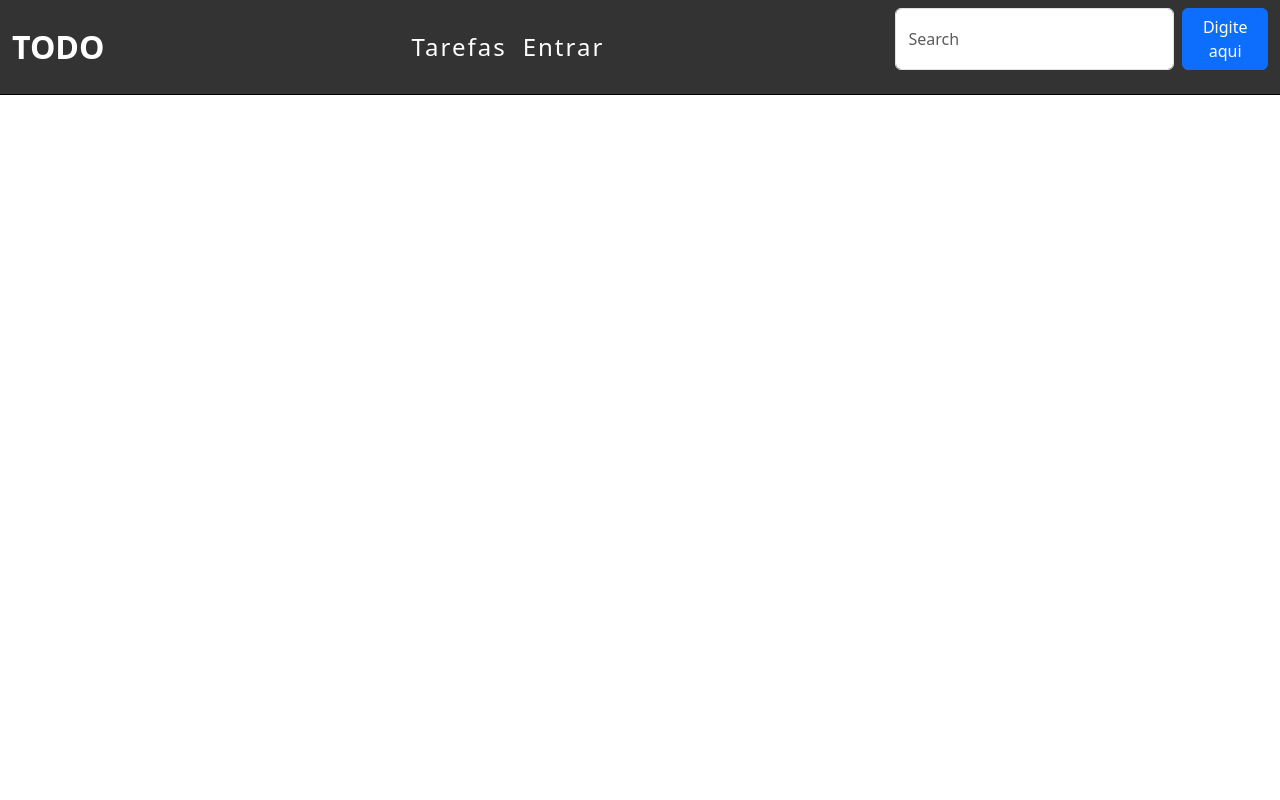
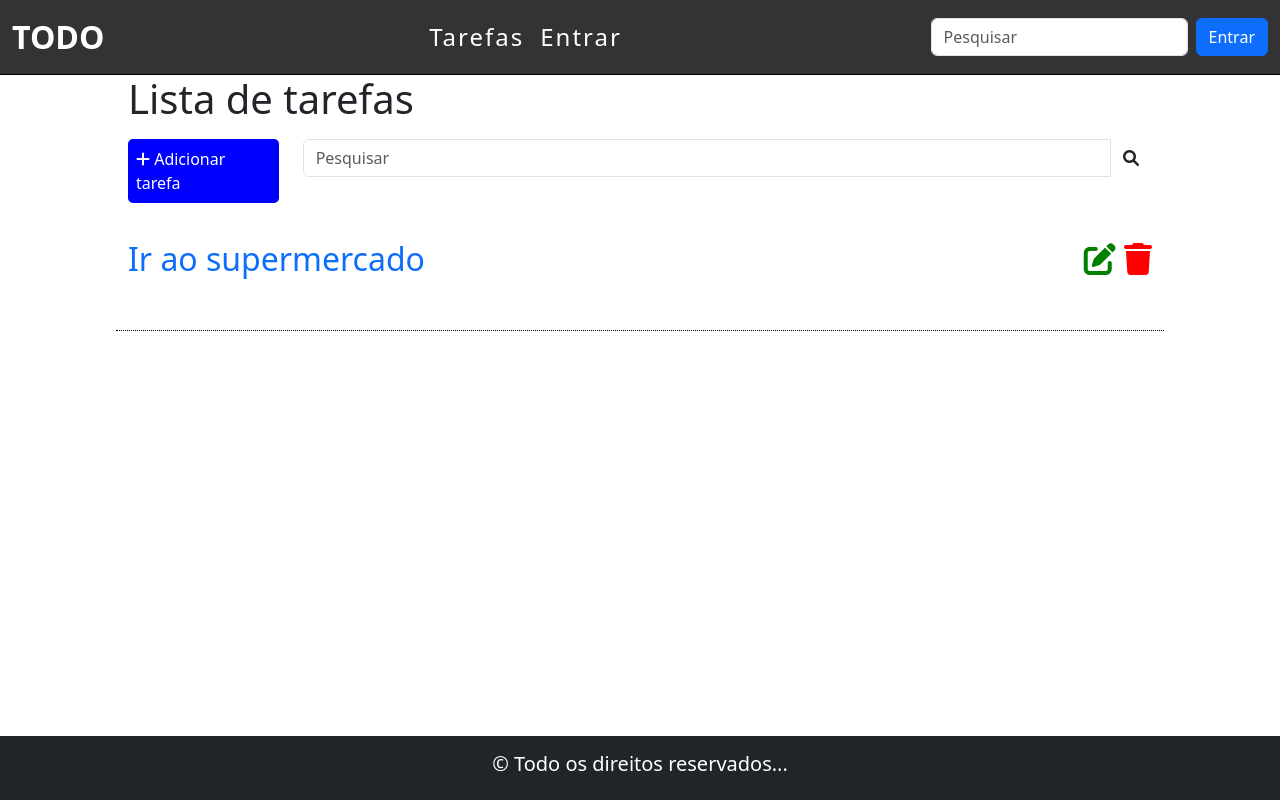
Before and after one commit to VG175/Django_Curso, a Django app: page / in a window 1280 px wide. Run offline with Django 5.2, Linux system fonts and the light colour scheme.

Commit message:
Versão-2
Finalização da parte do Front.

```diff
--- a/tarefas/static/css/style.css
+++ b/tarefas/static/css/style.css
@@ -23,3 +23,60 @@ body{
     font-size: 1.5em !important;
     letter-spacing: 2px !important ; /*Espaço entre letras*/
 }
+/* main atraves da classe list div */
+.list-div{
+    margin-left: 10% !important; /*Margem a esquerda*/
+    margin-right: 10% !important; /*Margem a direita*/
+}
+/*Botão de adicionar tarefa*/
+.add-div{
+    background-color: blue !important; /*Cor de fundo, azul*/
+    color: white !important; /*Cor do texto*/
+    border-radius: 5px !important; /*Borda arredondada*/
+    padding: 0.5em !important; /*Espaçamento interno*/
+}
+#add-button{
+    text-decoration: none !important; /*Remove o sublinhado do link*/
+    padding: 0% !important; /*Remove o espaçamento interno do link*/
+    margin: 0% !important; /*Remove a margem do link*/
+}
+/* barra de pesquisa */
+.barra{
+    margin-top: 1em !important; /*Margem acima*/
+    margin-bottom: 1em !important; /*Margem abaixo*/
+}
+/* lupa de pesquisa */
+.input-group-btn{
+    border: 1px solid(0, 0, 0, 0.206) !important; /*Borda da lupa*/
+    border-radius: 5px !important; /*Borda arredondada*/
+}
+/* -------------------------------------------------------- */
+/* iteis da barra de pesquisa */
+.item{
+    border-bottom:1px dotted black !important; /*Borda pontilhada abaixo do item*/
+    height: 3em !important; /*Altura do item*/
+    font-size: 2em !important; /*Tamanho da fonte do item*/
+    margin-top: 1em !important; /*Margem acima do item*/
+}
+/* Icones da lista*/
+.icones{
+    text-align: end !important; /*Alinha os icones ao final*/
+}
+.fa.fa-edit{
+    color: green !important; /*Cor azul para o icone de editar*/
+}
+.fa.fa-trash{
+    color: red !important; /*Cor vermelha para o icone de apagar*/
+}
+.link{
+    text-decoration: none !important; /*Remove o sublinhado do link*/
+}
+/* -------------------------------------------------------- */
+/*Rodapé*/
+footer{
+    background-color: #333 !important; /*Cor de fundo, preto um poco claro*/
+    color: white !important; /*Cor do texto*/
+    border-top:2px !important;
+    text-align: center !important; /*Alinha o texto ao centro*/
+    padding: 0.8em !important; /*Espaçamento interno do rodapé*/
+}
--- a/templates/tarefas/list.html
+++ b/templates/tarefas/list.html
@@ -1,5 +1,5 @@
 {%load static%}
-<DOCTYPE html>
+<!DOCTYPE html>
 <html lang="pt-br">
   <head>
     <meta charset="UTF-8" />
@@ -9,6 +9,7 @@
       href="https://cdn.jsdelivr.net/npm/bootstrap@5.3.3/dist/css/bootstrap.min.css"
       rel="stylesheet"
     />
+    <link rel="stylesheet" href="https://cdnjs.cloudflare.com/ajax/libs/font-awesome/6.0.0/css/all.min.css">
     <link rel="stylesheet" href="{% static '/css/style.css' %}" />
   </head>
   <body>
@@ -37,17 +38,59 @@
               <input
                 class="form-control me-2"
                 type="text"
-                  placeholder="Search"
+                placeholder="Pesquisar"
               />
-                <button class="btn btn-primary" type="button">Digite aqui </button>
+              <button class="btn btn-primary" type="button">Entrar</button>
             </form>
           </div>
         </div>
       </nav>
     </header>
-      <main></main>
-      <footer></footer>
+    <main>
+      <!-- Campo da lista de tarefas -->
+      <div class="list-div">
+        <h1>Lista de tarefas</h1>
+        <div class="row barra">
+          <!-- coluna 1 botão azul de adicionar tarefa-->
+          <div class="col-sm-2">
+            <a id="add-button" href="">
+              <div class="add-div">
+              <i class="fa fa-plus"></i> Adicionar tarefa
+            </div>
+            </a>
+          </div>
+          <!-- coluna 2 -->
+          <div class="col-sm-10">
+            <form method="get" id="search-form"></form>
+            <div class="input-group">
+              <input type="text" class="form-control" placeholder="Pesquisar" name="search" value="">
+              <!-- Botã de pesquisa -->
+              <div class="input-group-btn">
+                <button class="btn btn-defalt" id="search-btn" type="submit">
+                  <i class="fa fa-search"></i>
+                </button>
+              </div>
+            </div>
+          </div>
+        </div>
+        <div class="row item">
+          <div class="col-sm-10">
+            <span><a class="link" href=""> Ir ao supermercado</a></span>
+          </div>
+          <!-- icones de adicionar e apagar  no botão de pesquisar-->
+          <div class="col-sm-2 icones" >
+            <span><i class="fa fa-edit"></i></span>
+            <span><i class=" fa fa-trash"></i></span>
+          </div>
+
+        </div>
+
+      </div>
+    </main>
+    <footer class="fixed-bottom bg-dark text-white py-3">
+      <h5>&copy; Todo os direitos reservados...</h5>
+    </footer>
   </body>
   <script src="https://cdn.jsdelivr.net/npm/bootstrap@5.3.3/dist/js/bootstrap.bundle.min.js"></script>
-    <script src="{%static 'js/script.js'%}"></script></html
-></DOCTYPE>
+  <script src="{%static 'js/script.js'%}"></script>
+</html>
```
Lines whose indentation alone changed are shown as unchanged.
